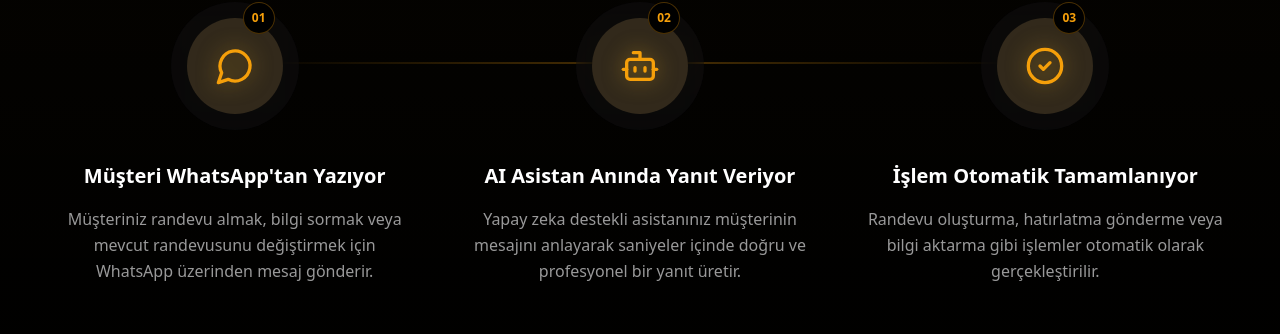
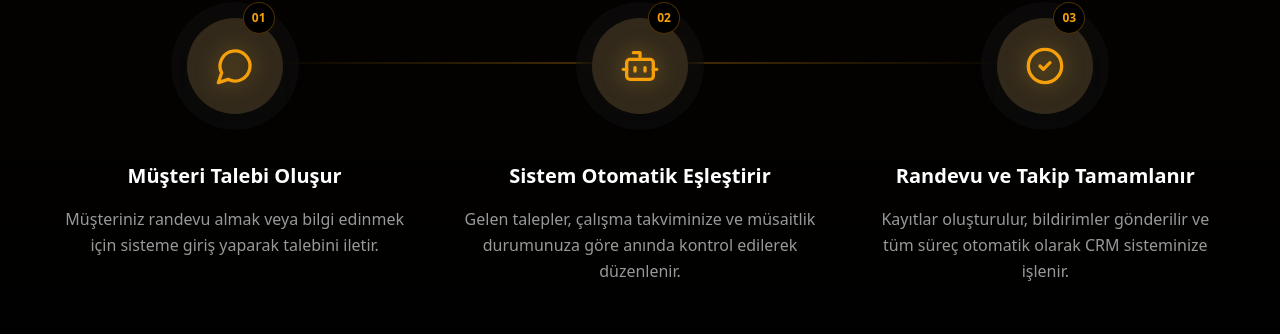
Before and after one commit to buyukbastech/apronova.ai, a React (Vite) app: page / in a window 1280 px wide. Shown: the part 3390-3724 px from the top of the page. Built offline with nearby package versions, Linux system fonts and the light colour scheme; no server answers; the HTML template or start-up script is replaced by a standard one.

Commit message:
Update How It Works section steps with new titles and descriptions

```diff
--- a/src/constants/translations.ts
+++ b/src/constants/translations.ts
@@ -73,9 +73,9 @@ export const translations = {
             },
             description: 'Karmaşık kurulumlar yok, teknik bilgi gerekmiyor. Dakikalar içinde başlayın.',
             steps: [
-                { title: "Müşteri WhatsApp'tan Yazıyor", description: "Müşteriniz randevu almak, bilgi sormak veya mevcut randevusunu değiştirmek için WhatsApp üzerinden mesaj gönderir." },
-                { title: 'AI Asistan Anında Yanıt Veriyor', description: 'Yapay zeka destekli asistanınız müşterinin mesajını anlayarak saniyeler içinde doğru ve profesyonel bir yanıt üretir.' },
-                { title: 'İşlem Otomatik Tamamlanıyor', description: 'Randevu oluşturma, hatırlatma gönderme veya bilgi aktarma gibi işlemler otomatik olarak gerçekleştirilir.' }
+                { title: "Müşteri Talebi Oluşur", description: "Müşteriniz randevu almak veya bilgi edinmek için sisteme giriş yaparak talebini iletir." },
+                { title: "Sistem Otomatik Eşleştirir", description: "Gelen talepler, çalışma takviminize ve müsaitlik durumunuza göre anında kontrol edilerek düzenlenir." },
+                { title: "Randevu ve Takip Tamamlanır", description: "Kayıtlar oluşturulur, bildirimler gönderilir ve tüm süreç otomatik olarak CRM sisteminize işlenir." }
             ]
         },
         cta: {
@@ -186,9 +186,9 @@ export const translations = {
             },
             description: 'No complex setups, no technical knowledge required. Start in minutes.',
             steps: [
-                { title: "Customer Writes on WhatsApp", description: "Your customer sends a message via WhatsApp to book an appointment, ask for info, or reschedule." },
-                { title: 'AI Assistant Responds Instantly', description: 'Your AI-powered assistant understands the message and generates an accurate professional response in seconds.' },
-                { title: 'Process Completes Automatically', description: 'Actions like booking, sending reminders, or providing info are performed automatically.' }
+                { title: "Customer Request Created", description: "Your customer submits a request by logging into the system to book an appointment or get information." },
+                { title: "System Matches Automatically", description: "Incoming requests are instantly checked and organized according to your work schedule and availability." },
+                { title: "Booking and Tracking Completed", description: "Records are created, notifications are sent, and the entire process is automatically recorded in your CRM system." }
             ]
         },
         cta: {
```
